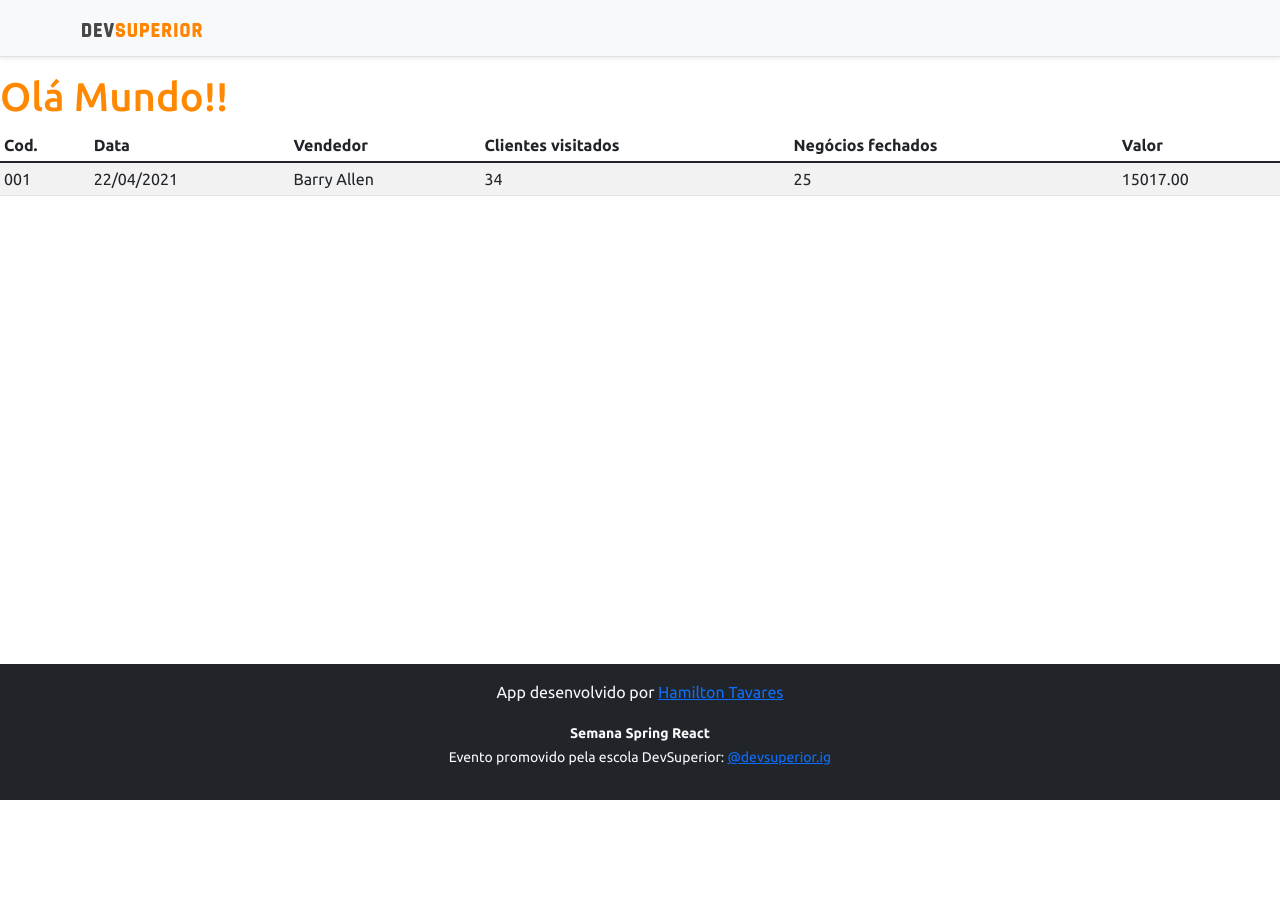
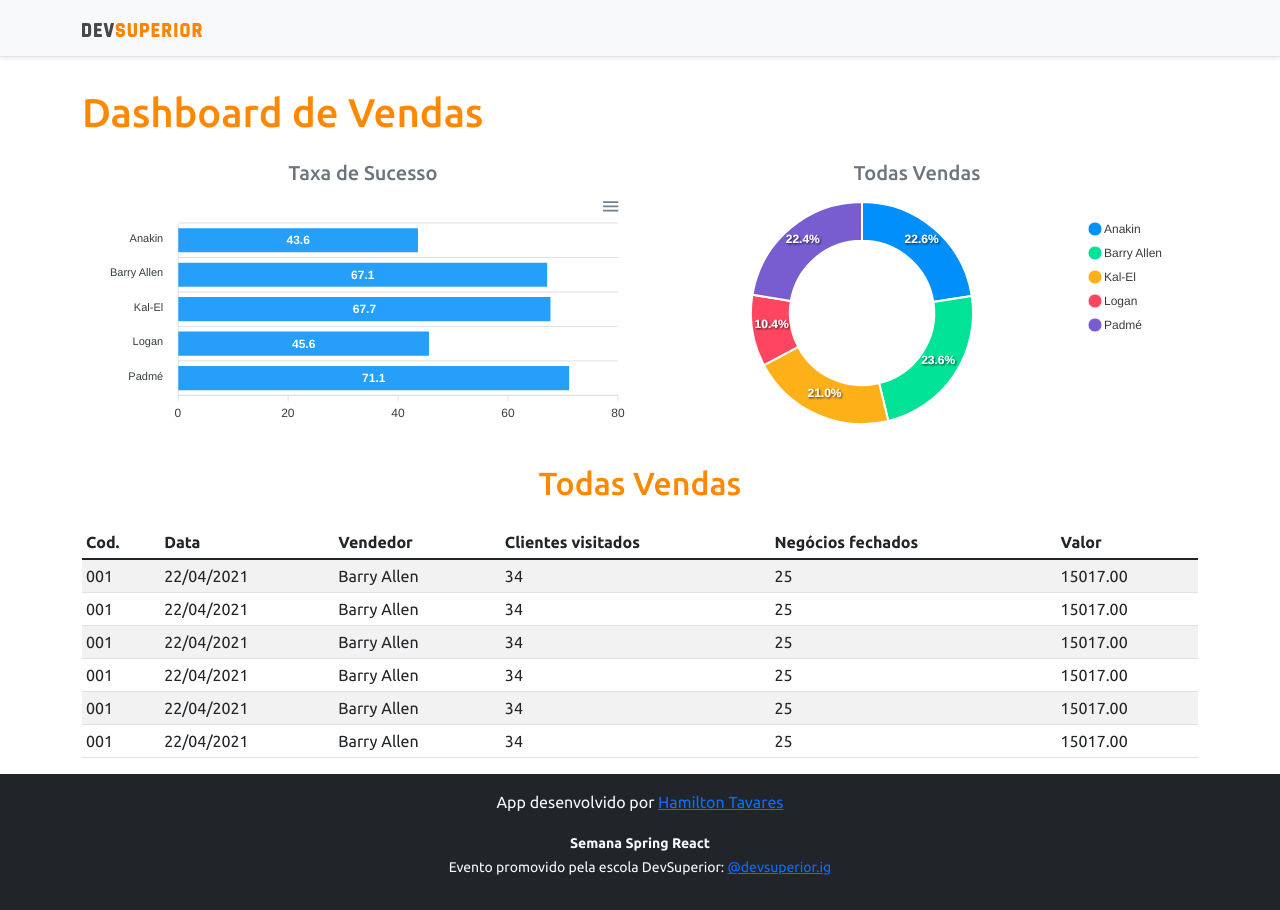
Before and after one commit to hamiltonft/Projeto-backend-frontend, a React (Create React App) app in the folder frontend/: page / in a window 1280 px wide. Before the commit the page ends 800 px from the top, so only its background shows below. Built offline with nearby package versions, Linux system fonts and the light colour scheme.

Commit message:
Static Charts ready

```diff
--- a/frontend/package.json
+++ b/frontend/package.json
@@ -11,8 +11,10 @@
     "@types/node": "^12.0.0",
     "@types/react": "^17.0.0",
     "@types/react-dom": "^17.0.0",
+    "apexcharts": "^3.29.0",
     "bootstrap": "^5.1.3",
     "react": "^17.0.2",
+    "react-apexcharts": "^1.3.9",
     "react-dom": "^17.0.2",
     "react-scripts": "4.0.3",
     "typescript": "^4.1.2",
--- a/frontend/src/App.tsx
+++ b/frontend/src/App.tsx
@@ -1,4 +1,6 @@
+import BarChart from "components/BarChart";
 import DataTable from "components/DataTable";
+import DonutChart from "components/DonutChart";
 import NavBar from "components/NavBar";
 import Rodape from "components/rodape";
 
@@ -7,10 +9,24 @@ const App = () => {
   return (
     <>
       <NavBar />
-      <div>
-        <h1 className="text-primary" >Olá Mundo!!</h1>
+      <div className="container">
+        <h1 className="text-primary py-3" >Dashboard de Vendas</h1>
+
+        <div className="row px-3">
+          <div className="col-sm-6">
+            <h5 className="text-center text-secondary">Taxa de Sucesso</h5>
+            <BarChart/>
+          </div>
+          <div className="col-sm-6">
+            <h5 className="text-center text-secondary">Todas Vendas</h5>
+            <DonutChart/>
+          </div>
+        </div>
+        <div className="py-3">
+          <h2 className="text-primary text-center">Todas Vendas</h2>
+        </div>
+        <DataTable />
       </div>
-      <DataTable/>
       <Rodape />
     </>
   );
--- /dev/null
+++ b/frontend/src/components/BarChart/index.tsx
@@ -0,0 +1,42 @@
+import Chart from 'react-apexcharts';
+
+const BarChart = () => {
+
+    const options = {
+        plotOptions: {
+            bar: {
+                horizontal: true,
+            }
+        },
+    };
+
+    const mockData = {
+        labels: {
+            categories: ['Anakin', 'Barry Allen', 'Kal-El', 'Logan', 'Padmé']
+        },
+        series: [
+            {
+                name: "% Sucesso",
+                data: [43.6, 67.1, 67.7, 45.6, 71.1]
+            }
+        ]
+    };
+
+    return (
+        <Chart
+            options={{...options, xaxis: mockData.labels}}
+            series={mockData.series}
+            type="bar"
+            height="240"
+
+        />
+
+
+
+
+
+
+    );
+}
+
+export default BarChart;
--- a/frontend/src/components/DataTable/index.tsx
+++ b/frontend/src/components/DataTable/index.tsx
@@ -1,5 +1,6 @@
 const DataTable = () => {
     return (
+
 
             <div className="table-responsive">
                 <table className="table table-striped table-sm">
@@ -22,9 +23,50 @@ const DataTable = () => {
                             <td>25</td>
                             <td>15017.00</td>
                         </tr>
+                        <tr>
+                            <td>001</td>
+                            <td>22/04/2021</td>
+                            <td>Barry Allen</td>
+                            <td>34</td>
+                            <td>25</td>
+                            <td>15017.00</td>
+                        </tr>
+                        <tr>
+                            <td>001</td>
+                            <td>22/04/2021</td>
+                            <td>Barry Allen</td>
+                            <td>34</td>
+                            <td>25</td>
+                            <td>15017.00</td>
+                        </tr>
+                        <tr>
+                            <td>001</td>
+                            <td>22/04/2021</td>
+                            <td>Barry Allen</td>
+                            <td>34</td>
+                            <td>25</td>
+                            <td>15017.00</td>
+                        </tr>
+                        <tr>
+                            <td>001</td>
+                            <td>22/04/2021</td>
+                            <td>Barry Allen</td>
+                            <td>34</td>
+                            <td>25</td>
+                            <td>15017.00</td>
+                        </tr>
+                        <tr>
+                            <td>001</td>
+                            <td>22/04/2021</td>
+                            <td>Barry Allen</td>
+                            <td>34</td>
+                            <td>25</td>
+                            <td>15017.00</td>
+                        </tr>
                     </tbody>
                 </table>
             </div>
+
 
     );
 }
--- /dev/null
+++ b/frontend/src/components/DonutChart/index.tsx
@@ -0,0 +1,32 @@
+import Chart from 'react-apexcharts';
+
+const DonutChart = () => {
+
+    const mockData = {
+        series: [477138, 499928, 444867, 220426, 473088],
+        labels: ['Anakin', 'Barry Allen', 'Kal-El', 'Logan', 'Padmé']
+    }
+
+    const options = {
+        legend: {
+            show: true
+        }
+    }
+    return (
+        <Chart
+            options={{ ...options, labels: mockData.labels }}
+            series={mockData.series}
+            type="donut"
+            height="240"
+
+        />
+
+
+
+
+
+
+    );
+}
+
+export default DonutChart;
```
Also changed, not shown: 1 other file (tests, documents, lock files or other folders). Lines whose indentation alone changed are shown as unchanged.
